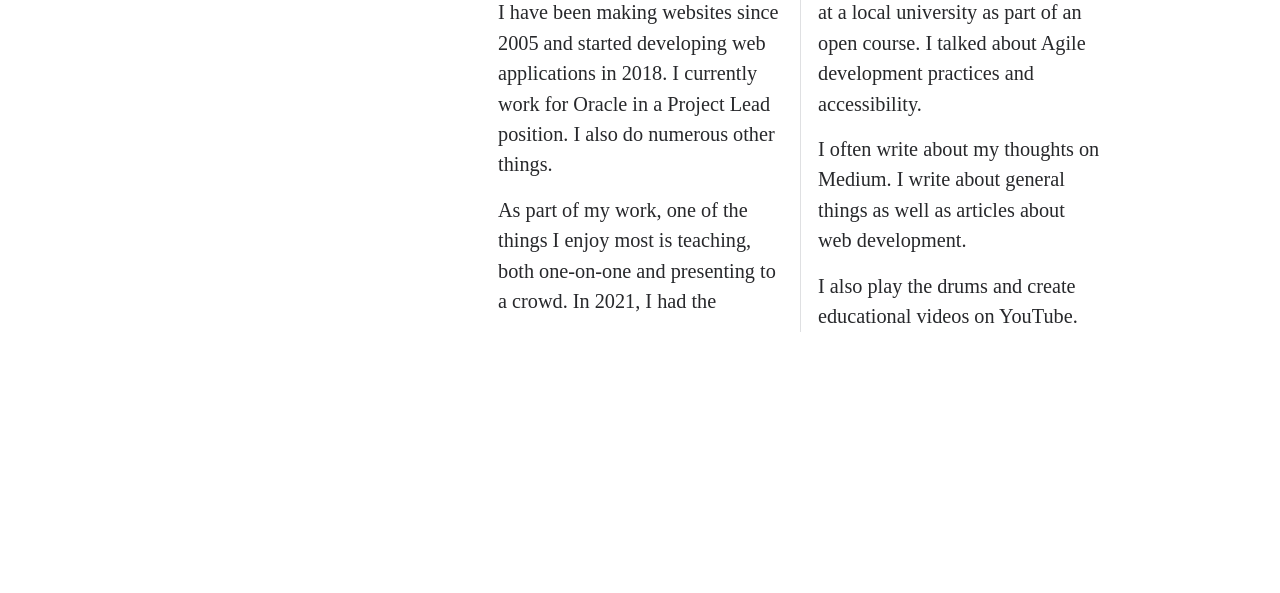
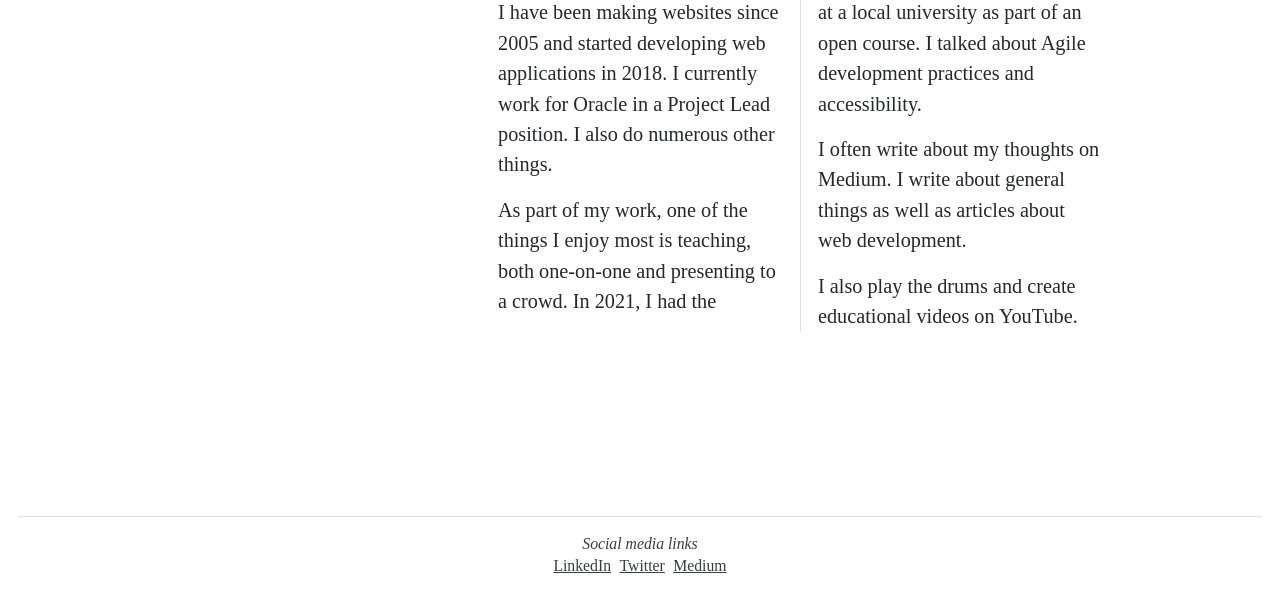
Before and after one commit to pentzzsolt/pentzzsolt.github.io, an Eleventy site: page index.html in a window 1280 px wide. Shown: the part 207-800 px from the top of the page. Built offline with nearby package versions, Linux system fonts and the light colour scheme; Eleventy itself is replaced by a stand-in of ours; files that its build step writes are made by us from their sources.

Commit message:
Add footer links
Closes #1

```diff
--- /dev/null
+++ b/_data/footer.json
@@ -0,0 +1,14 @@
+[
+  {
+    "name": "LinkedIn",
+    "url": "https://www.linkedin.com/in/pentzzsolt"
+  },
+  {
+    "name": "Twitter",
+    "url": "https://twitter.com/pentzzsolt"
+  },
+  {
+    "name": "Medium",
+    "url": "https://pentzzsolt.medium.com"
+  }
+]
--- a/_includes/main.html
+++ b/_includes/main.html
@@ -11,8 +11,9 @@
     <link rel="stylesheet" href="/styles.css">
   </head>
   <body>
+    <header>
       <div class="container">
-      <header class="header">
+        <div class="header">
           <nav>
             <ul class="header__list">
               {%- for item in collections.menuitem -%}
@@ -22,10 +23,27 @@
               {%- endfor -%}
             </ul>
           </nav>
+        </div>
+      </div>
     </header>
+    <main class="main">
+      <div class="container">
+        {{ content }}
       </div>
-    <main class="container">
-      {{ content }}
     </main>
+    <footer>
+      <div class="container">
+        <nav aria-labelledby="footer-label" class="footer">
+          <h2 class="footer__label" id="footer-label">Social media links</h2>
+          <ul class="footer__list">
+            {%- for item in footer -%}
+              <li class="footer__item">
+                <a class="footer__link" href="{{ item.url }}">{{ item.name }}</a>
+              </li>
+            {%- endfor -%}
+          </ul>
+        </nav>
+      </div>
+    </footer>
   </body>
 </html>
--- a/styles.css
+++ b/styles.css
@@ -10,6 +10,7 @@
   --border: var(--gainsboro);
   --color: var(--raisinBlack);
   --focus: var(--internationalOrangeEngineering);
+  --footer: var(--onyx);
 }
 
 *, *::before, *::after {
@@ -19,8 +20,11 @@
 body {
   background-color: rgb(var(--background));
   color: rgb(var(--color));
+  display: flex;
+  flex-direction: column;
   font-family: serif;
   margin: 0;
+  min-height: 100vh;
 }
 
 h1, h2, h3, h4, h5, h6 {
@@ -38,7 +42,12 @@ p {
     --border: var(--onyx);
     --color: var(--cultured);
     --focus: var(--congoPink);
+    --footer: var(--gainsboro);
   }
+}
+
+.main {
+  flex: 1;
 }
 
 .container {
@@ -47,9 +56,13 @@ p {
   padding: 0 1rem;
 }
 
+.header, .footer {
+  border: solid rgb(var(--border));
+  padding: 1rem 0;
+}
+
 .header {
-  border-bottom: .0625rem solid rgb(var(--border));
-  padding: 1rem 0;
+  border-width: 0 0 .0625rem;
 }
 
 .header__list {
@@ -104,6 +117,42 @@ p {
   margin: 0 0 .75em;
 }
 
+.footer {
+  border-width: .0625rem 0 0;
+  color: rgb(var(--footer));
+  font-size: .875rem;
+  text-align: center;
+}
+
+.footer__label {
+  font: italic 1em serif;
+  margin: 0 0 .25rem;
+}
+
+.footer__list {
+  font-size: 1em;
+  margin: 0;
+  padding: 0;
+}
+
+.footer__item {
+  display: inline;
+  list-style-type: none;
+  margin: 0 .125rem;
+}
+
+.footer__link {
+  color: currentColor;
+}
+
+.footer__link:hover {
+  text-decoration-color: rgba(var(--focus));
+}
+
+.footer__link:focus {
+  color: rgba(var(--focus));
+}
+
 @media screen and (min-width: 40em) {
   .intro {
     display: grid;
```
Lines whose indentation alone changed are shown as unchanged.
